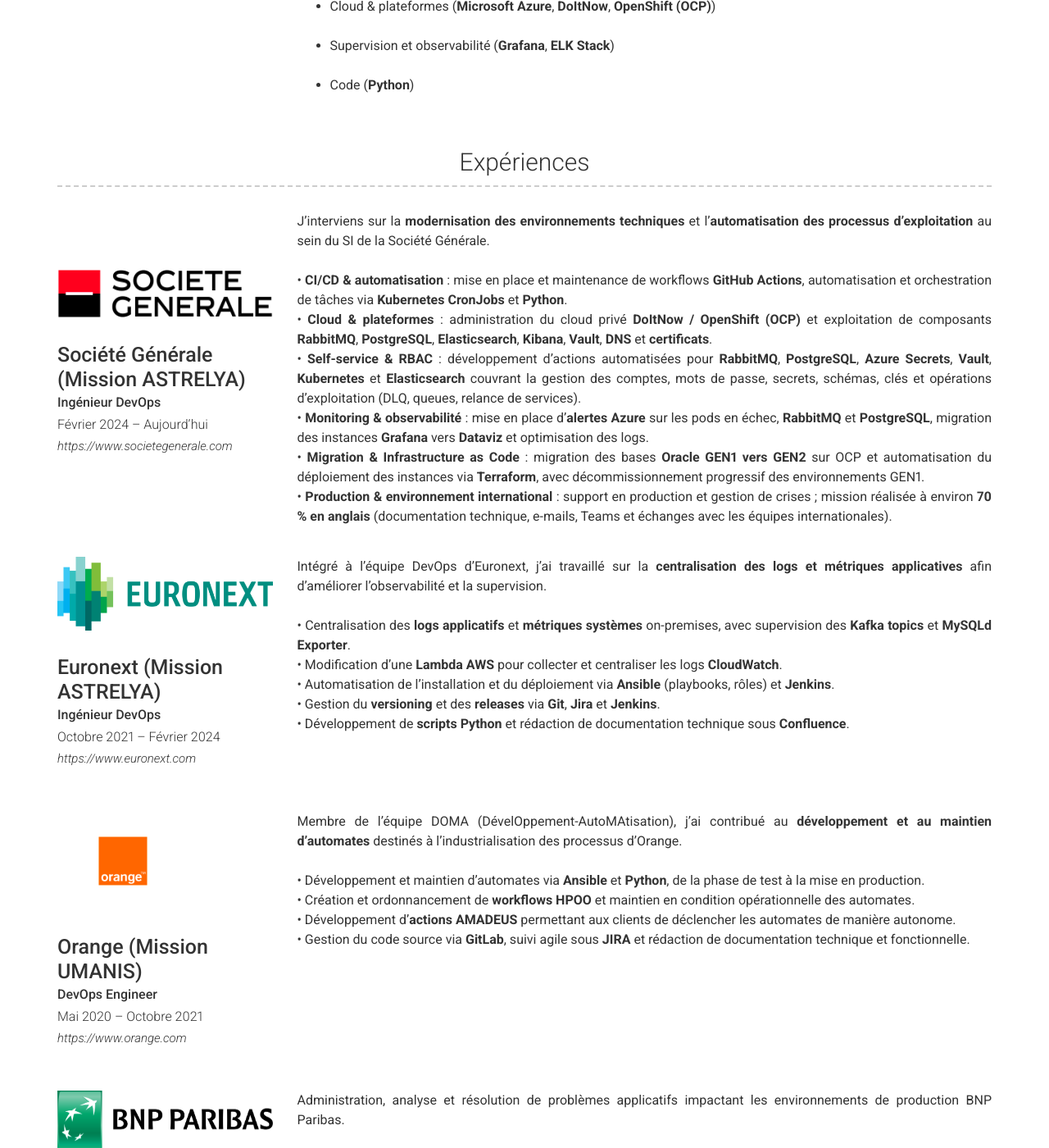
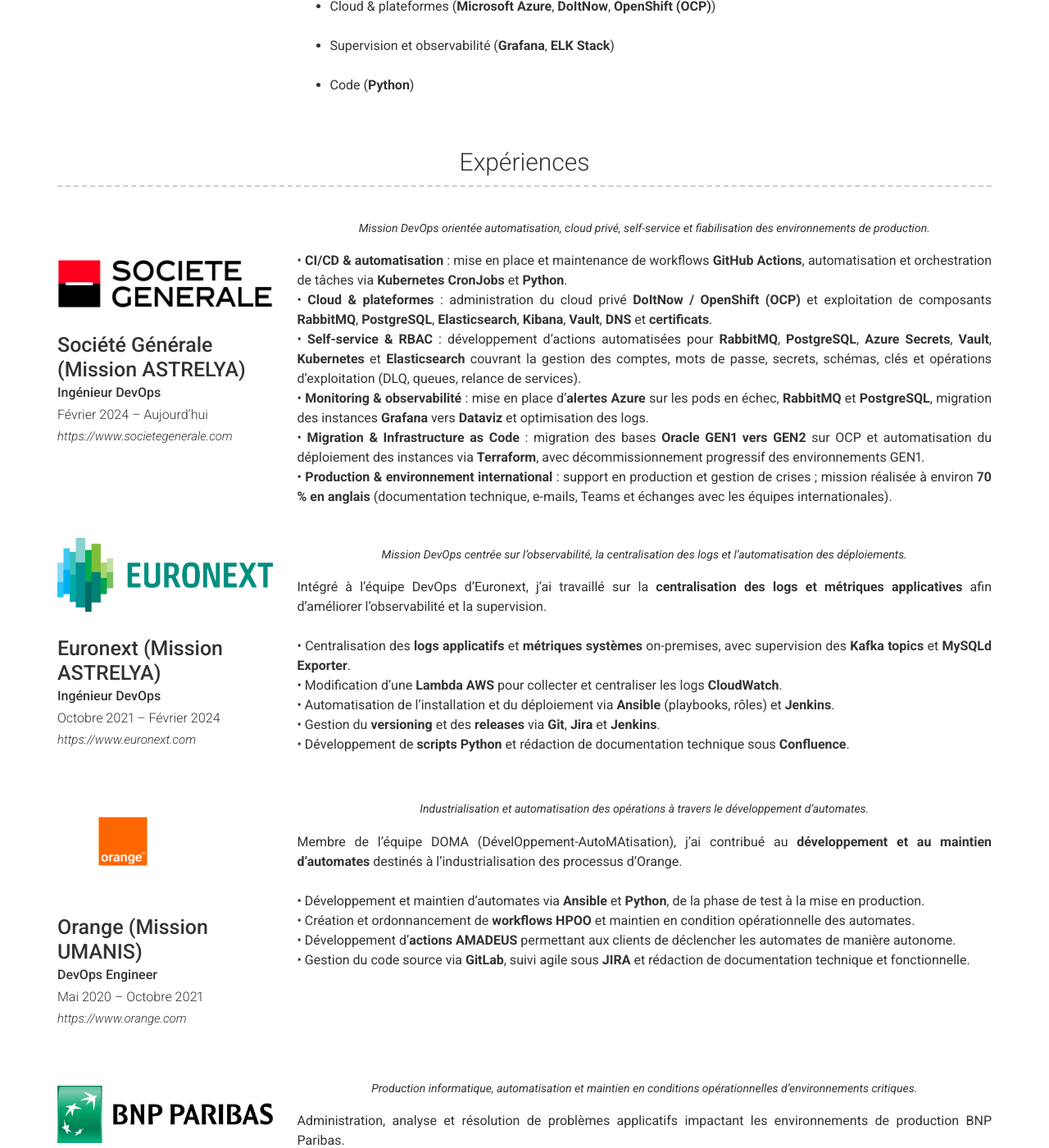
Before and after one commit to SERDANI/serdaninicolas.github.io, a Jekyll site: the page built from index.md, in a window 1280 px wide and 1400 px high, scrolled down 818 px. Shown: the whole window at 82% size. Built offline with Jekyll 4.4.1, drawn with Linux system fonts in a browser that asks for light colours; nearby versions of some CDN libraries; some of the changed text lies outside the part shown.

Commit message:
Update _config.yml

```diff
--- a/_config.yml
+++ b/_config.yml
@@ -49,8 +49,9 @@ content:
         sub_title: Ingénieur DevOps
         caption: Février 2024 – Aujourd’hui
         link: https://www.societegenerale.com
+        quote: >
+          Mission DevOps orientée automatisation, cloud privé, self-service et fiabilisation des environnements de production.
         description: |
-          J’interviens sur la **modernisation des environnements techniques** et l’**automatisation des processus d’exploitation** au sein du SI de la Société Générale.<br><br>
           • **CI/CD & automatisation** : mise en place et maintenance de workflows **GitHub Actions**, automatisation et orchestration de tâches via **Kubernetes CronJobs** et **Python**.
           • **Cloud & plateformes** : administration du cloud privé **DoItNow / OpenShift (OCP)** et exploitation de composants **RabbitMQ**, **PostgreSQL**, **Elasticsearch**, **Kibana**, **Vault**, **DNS** et **certificats**.
           • **Self-service & RBAC** : développement d’actions automatisées pour **RabbitMQ**, **PostgreSQL**, **Azure Secrets**, **Vault**, **Kubernetes** et **Elasticsearch** couvrant la gestion des comptes, mots de passe, secrets, schémas, clés et opérations d’exploitation (DLQ, queues, relance de services).
@@ -63,6 +64,8 @@ content:
         sub_title: Ingénieur DevOps
         caption: Octobre 2021 – Février 2024
         link: https://www.euronext.com
+        quote: >
+          Mission DevOps centrée sur l’observabilité, la centralisation des logs et l’automatisation des déploiements.
         description: |
           Intégré à l’équipe DevOps d’Euronext, j’ai travaillé sur la **centralisation des logs et métriques applicatives** afin d’améliorer l’observabilité et la supervision.<br><br>
           • Centralisation des **logs applicatifs** et **métriques systèmes** on-premises, avec supervision des **Kafka topics** et **MySQLd Exporter**.
@@ -76,6 +79,8 @@ content:
         sub_title: DevOps Engineer
         caption: Mai 2020 – Octobre 2021
         link: https://www.orange.com
+        quote: >
+          Industrialisation et automatisation des opérations à travers le développement d’automates.
         description: |
           Membre de l’équipe DOMA (DévelOppement-AutoMAtisation), j’ai contribué au **développement et au maintien d’automates** destinés à l’industrialisation des processus d’Orange.<br><br>
           • Développement et maintien d’automates via **Ansible** et **Python**, de la phase de test à la mise en production.
@@ -88,6 +93,8 @@ content:
         sub_title: Ingénieur de production informatique
         caption: Décembre 2017 – Mai 2020
         link: https://group.bnpparibas
+        quote: >
+          Production informatique, automatisation et maintien en conditions opérationnelles d’environnements critiques.
         description: |
           Administration, analyse et résolution de problèmes applicatifs impactant les environnements de production BNP Paribas.<br><br>
           • **Pilotage opérationnel** : management, formation des nouveaux arrivants, animation des réunions de suivi et gestion des tâches problèmes via **ITSM** et **SharePoint**.
@@ -100,6 +107,8 @@ content:
         sub_title: Analyste d’exploitation (alternance)
         caption: Janvier 2015 – Décembre 2017
         link: https://group.bnpparibas
+        quote: >
+          Exploitation et administration d’environnements de production bancaire.
         description: |
           Traitement d’incidents de production et maintien en conditions opérationnelles.<br><br>
           • Administration des **bases Oracle / MS SQL**, **WebSphere** et comptes sécurisés **eTac / Entrust**.
@@ -111,6 +120,8 @@ content:
         sub_title: Technicien de support (stage)
         caption: Avril 2014 – Juin 2014
         link: https://group.bnpparibas
+        quote: >
+          Support informatique et administration du parc utilisateurs.
         description: |
           • Support utilisateurs et résolution d’incidents techniques.
           • Gestion du parc via **I-P@rk**, maintenance du matériel et administration des utilisateurs via **Active Directory**.
```
